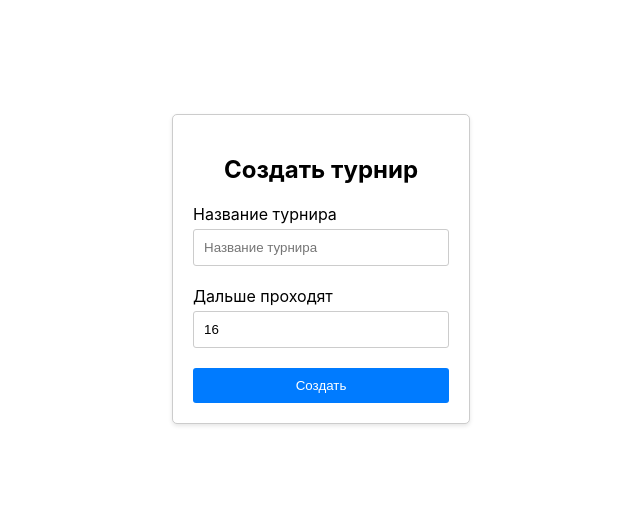
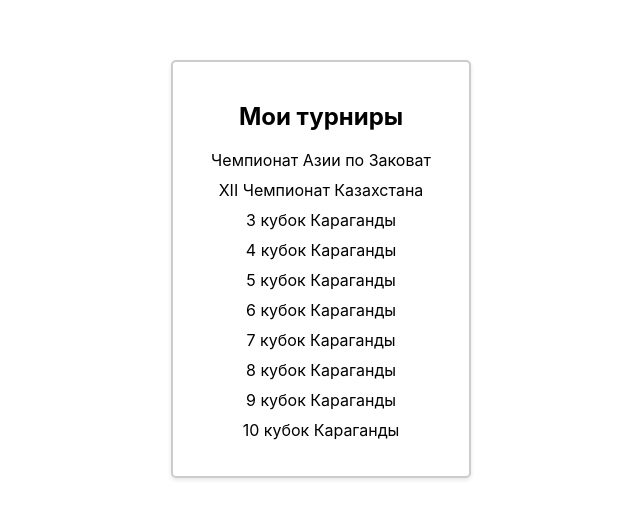
Before and after one commit to thesafatem/jeopardy-selection-frontend, a React (Create React App) app: page / in a window 1280 px wide. Shown: the part 131-650 px from the top of the page, without its empty margins (319-959 px from the left). Built offline with nearby package versions, Linux system fonts and the light colour scheme.

Commit message:
Add tournament list

```diff
--- a/src/components/App.tsx
+++ b/src/components/App.tsx
@@ -3,6 +3,7 @@ import '../App.css';
 import SignUp from "./Auth/SignUp";
 import SignIn from "./Auth/SignIn";
 import TournamentCreationForm from "./Tournament/TournamentCreationForm/TournamentCreationForm";
+import TournamentList from "./Tournament/TournamentList/TournamentList";
 
 interface IUser {
     name: string;
@@ -69,7 +70,8 @@ function App() {
       <>
         {/*<Input/>*/}
         {/*  <SignIn/>*/}
-          <TournamentCreationForm/>
+        {/*  <TournamentCreationForm/>*/}
+          <TournamentList/>
       </>
   );
 }
--- /dev/null
+++ b/src/components/Tournament/TournamentList/TournamentList.css
@@ -0,0 +1,30 @@
+.container {
+    display: flex;
+    justify-content: center;
+    align-items: center;
+    height: 100vh;
+}
+
+.tournament-list {
+    text-align: center;
+    width: 20%;
+    padding: 20px;
+    border: 2px solid #ccc;
+    border-radius: 5px;
+    background-color: #fff;
+    box-shadow: 0 2px 4px rgba(0, 0, 0, 0.1);
+}
+
+.tournament-names {
+    list-style: none;
+    padding: 0;
+}
+
+.tournament-names li {
+    margin-bottom: 10px;
+    cursor: pointer;
+}
+
+.tournament-names li:hover {
+    color: #007bff;
+}
--- /dev/null
+++ b/src/components/Tournament/TournamentList/TournamentList.tsx
@@ -0,0 +1,47 @@
+import React from 'react';
+import './TournamentList.css'
+import {ITournament} from "../tournament.interface";
+
+const TournamentList: React.FC = () => {
+    const tournaments: ITournament[] = [
+        {
+            id: 1,
+            name: 'Чемпионат Азии по Заковат'
+        },
+        {
+            id: 2,
+            name: 'XII Чемпионат Казахстана'
+        }
+    ];
+
+    for (let i = 3; i <= 10; i++) {
+        tournaments.push({
+            id: i,
+            name: `${i} кубок Караганды`
+        })
+    }
+
+    const handleTournamentClick = (tournamentId: number) => {
+        // TODO switch to tournament detail
+    }
+
+    return (
+        <div className="container">
+            <div className="tournament-list">
+                <h2>Мои турниры</h2>
+                <ul className="tournament-names">
+                    {tournaments.map(tournament => (
+                        <li
+                            key={tournament.id}
+                            onClick={() => handleTournamentClick(tournament.id)}
+                        >
+                            {tournament.name}
+                        </li>
+                    ))}
+                </ul>
+            </div>
+        </div>
+    )
+}
+
+export default TournamentList;
```
Also changed, not shown: src/components/Tournament/tournament.interface.ts (added, +9 -0 lines).
